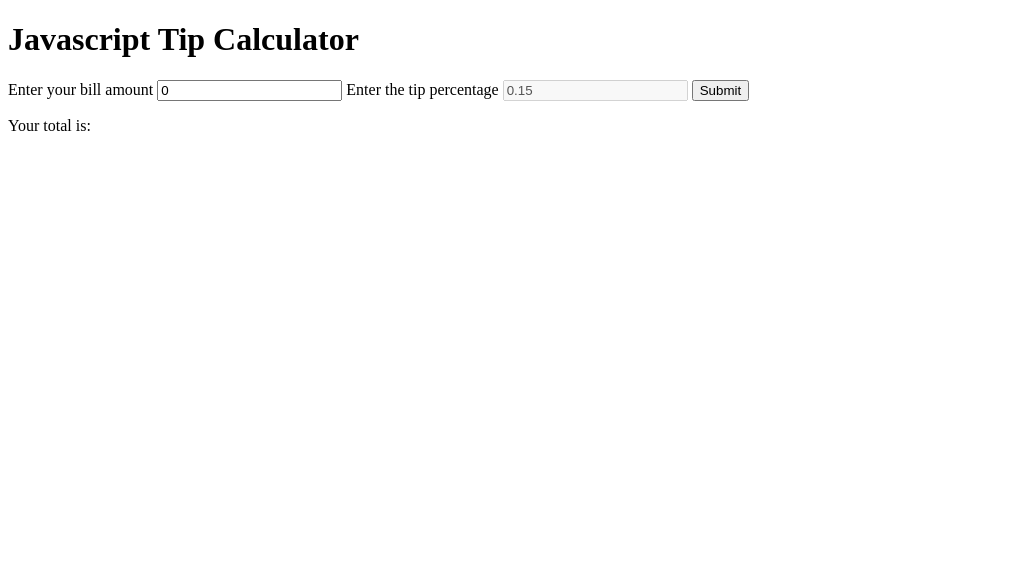
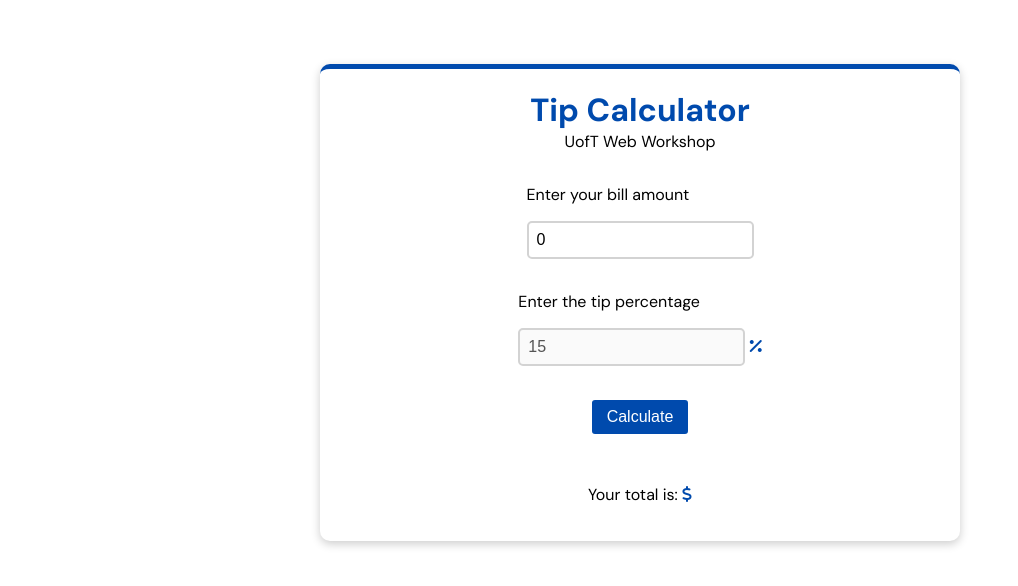
Before and after one commit to uoftweb/workshops-22-23, a plain HTML site: page javascript-1/tip-calculator/index.html in a window 1280 px wide. Shown: the whole page, without its empty margins (0-1018 px from the left). Drawn offline with Linux system fonts and the light colour scheme.

Commit message:
Add some styling

```diff
--- a/javascript-1/tip-calculator/index.html
+++ b/javascript-1/tip-calculator/index.html
@@ -4,25 +4,38 @@
     <meta charset="UTF-8" />
     <meta http-equiv="X-UA-Compatible" content="IE=edge" />
     <meta name="viewport" content="width=device-width, initial-scale=1.0" />
-    <title>Document</title>
+    <title>Tip Calculator</title>
     <link rel="stylesheet" href="style.css" />
+    <link href="https://fonts.googleapis.com/css2?family=DM+Sans:wght@400;700&display=swap" rel="stylesheet">
+    <script defer src="https://kit.fontawesome.com/9306cde46d.js" crossorigin="anonymous"></script>
     <script defer src="script.js"></script>
   </head>
   <body>
-    <h1>Javascript Tip Calculator</h1>
-    <div>
+    <div class="container">
+      <div class="title">
+      <h1>Tip Calculator</h1>
+      <p>UofT Web Workshop</p>
+      </div>
+      <div class="amount">
       <label for="amount">Enter your bill amount</label>
       <input type="number" name="amount" id="amount" value="0" />
+      </div>
+      <div class="amount">
       <label for="tip_percentage">Enter the tip percentage</label>
+        <div>
       <input
         type="number"
         name="tip_percentage"
         id="tip_percentage"
-        value="0.15"
+        value="15"
         disabled
       />
-      <button onclick="runCalculator()">Submit</button>
+        <i class="fa-solid fa-percent"></i>
+        </div>
+      </div>
+      <button onclick="runCalculator()">Calculate</button>
+
+      <p>Your total is: <span id="total"></span> <i class="fa-solid fa-dollar-sign"></i></p>
     </div>
-    <p>Your total is: <span id="total"></span></p>
   </body>
 </html>
--- a/javascript-1/tip-calculator/style.css
+++ b/javascript-1/tip-calculator/style.css
@@ -0,0 +1,72 @@
+body {
+    margin: auto;
+    width: 50%;
+    font-family: "DM Sans", sans-serif;
+}
+
+h1 {
+    color: #004AAD;
+}
+
+
+.container {
+    display: flex;
+    align-items: center;
+    justify-content: center;
+    flex-direction: column;
+    row-gap: 2rem;
+    box-shadow: 0 3px 10px rgb(0 0 0 / 0.2);
+    border-top: solid 5px #004AAD;
+    border-radius: 10px;
+    padding: 20px;
+    background: white;
+    margin-top: 10%;
+}
+
+.container .title {
+    display: flex;
+    flex-direction: column;
+    align-items: center;
+    row-gap: 0;
+}
+
+input {
+    padding: 8px;
+    border: solid 2px lightgray;
+    border-radius: 5px;
+    font-size: 16px;
+}
+
+input:focus {
+    outline: none;
+    border: solid 2px #004AAD;
+}
+
+i {
+    color: #004AAD;
+}
+
+.amount {
+    display: flex;
+    flex-direction: column;
+    row-gap: 1rem;
+}
+.container .title p, h1 {
+    margin-block: 0;
+}
+
+button {
+    padding: 8px 15px;
+    font-size: 16px;
+    border-radius: 5px;
+    cursor: pointer;
+    background: #004AAD;
+    border: solid 2px white;
+    color: white;
+}
+
+button:hover {
+    background: white;
+    color: #004AAD;
+    border: solid 2px #004AAD;
+}
```
